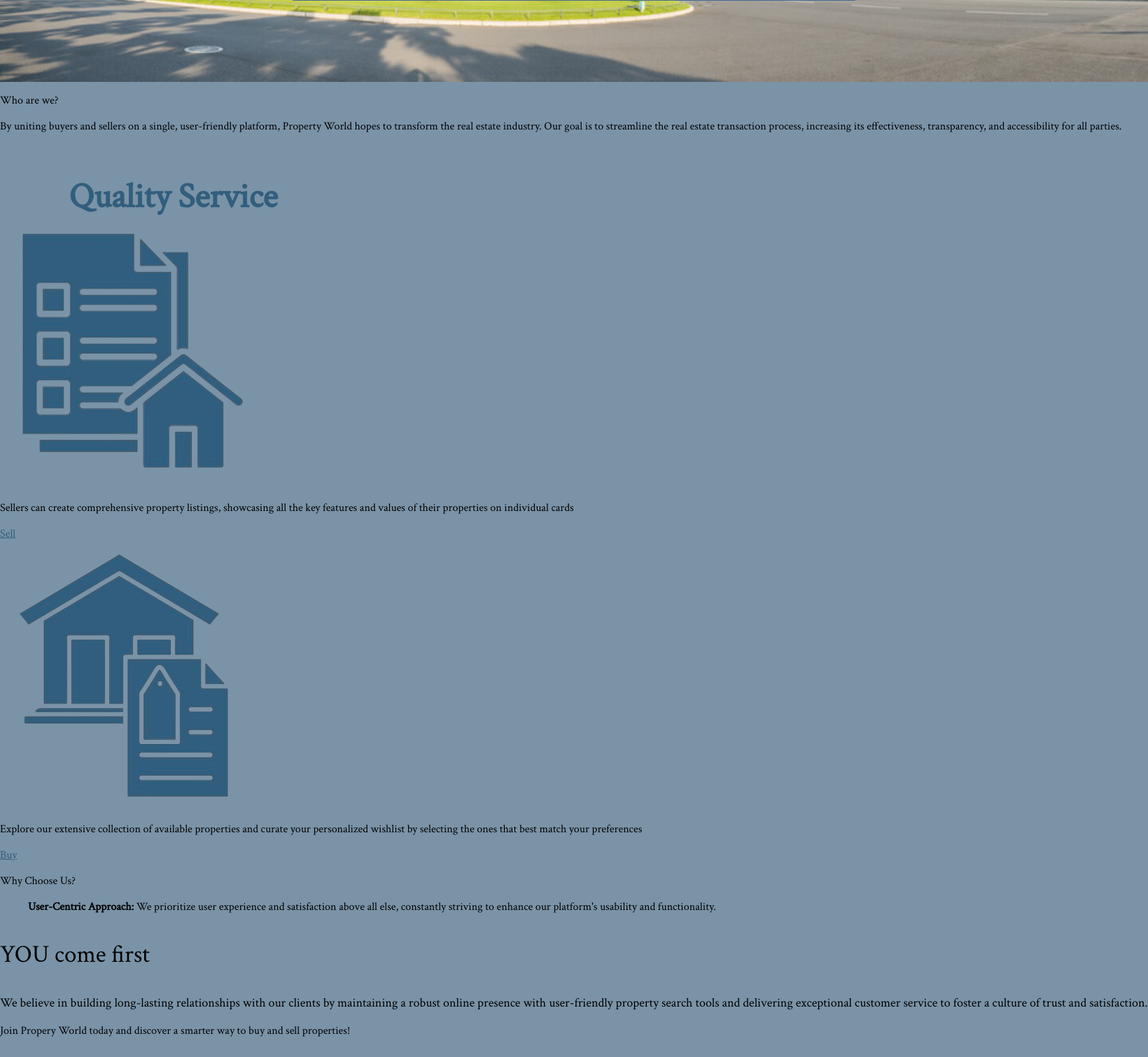
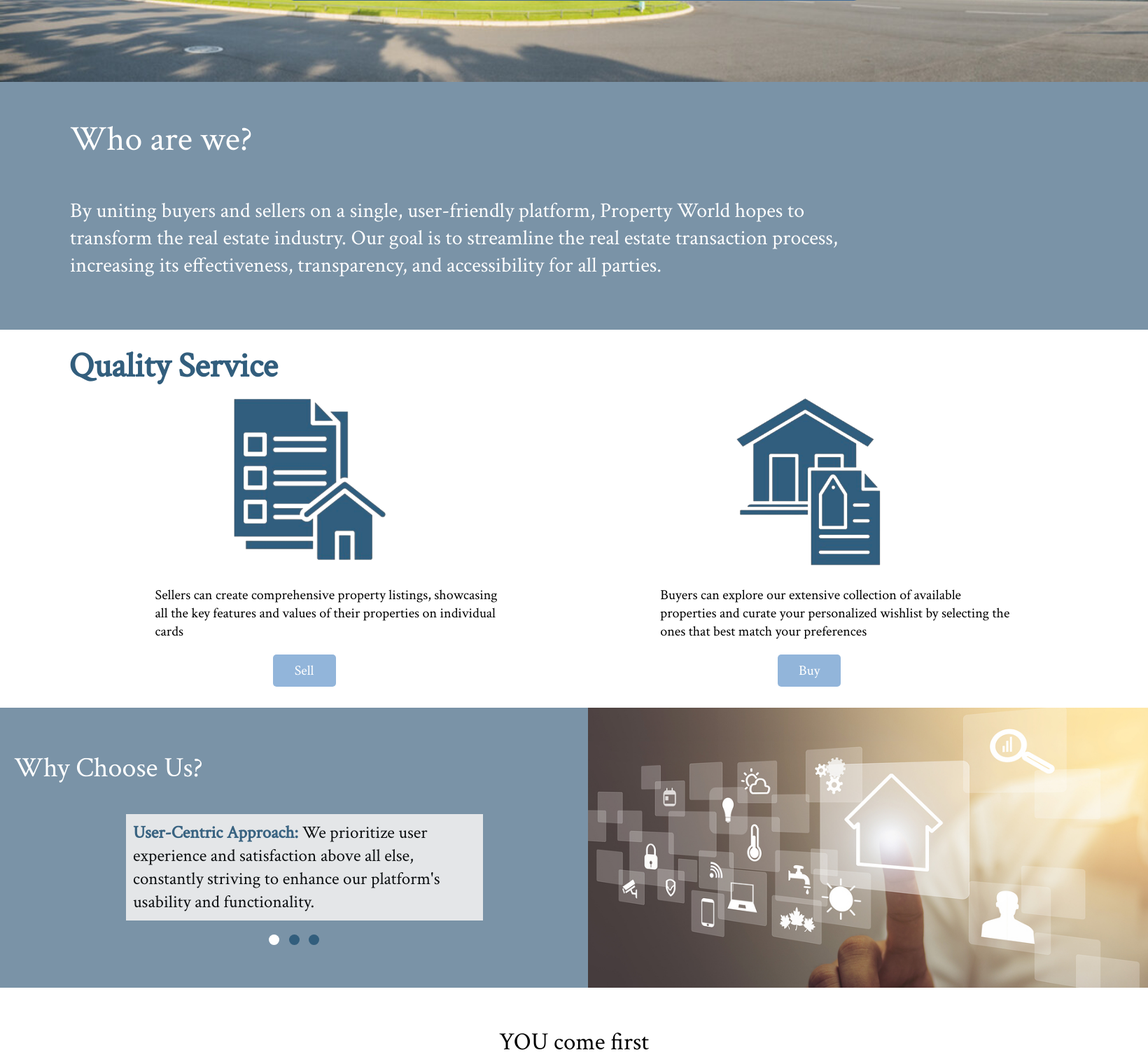
Before and after one commit to hungnguyenrhythm/CSC4370-Project3, a PHP site: page /homepage.html in a window 1640 px wide. Shown: the part 411-1921 px from the top of the page at 70% size. Run offline with PHP 8.4, Linux system fonts and the light colour scheme.

Commit message:
updates on homepage

```diff
--- a/homepage.css
+++ b/homepage.css
@@ -53,6 +53,13 @@
   margin-right: 560px;
 }
 
+.header :nth-child(3){
+  font-size: 25px;
+  text-decoration: none;
+  margin-top: 40px;
+  margin-left: -65px;
+  margin-right: 30px;
+}
 
 
 .images {
@@ -161,3 +168,242 @@
   right: 10px;
   cursor: pointer;
 }
+
+.description p:nth-child(1) {
+  color: white;
+  font-size: 50px;
+  width: 370px;
+  margin-left: 100px;
+}
+
+.description p:nth-child(2) {
+  color: white;
+  font-size: 30px;
+  width: 70%;
+  margin-left: 100px;
+
+}
+
+
+.service-header {
+  background-color: white;
+  display: flex;
+}
+
+.service-content {
+  display: flex;
+  flex-direction: row;
+  background-color: white;
+
+
+}
+
+.service-item {
+  display: flex;
+  flex-direction: column;
+  margin-left: 19%;
+  justify-content: space-evenly;
+
+}
+
+.service-item img {
+  width: 250px;
+}
+
+.service-item p {
+  margin-left: -90px;
+  width: 500px;
+  font-size: 20px;
+
+}
+
+.button {
+  display: inline-block;
+  padding: 10px 20px;
+  background-color: #92b5da;
+  text-decoration: none;
+  border-radius: 5px;
+  width: 50px;
+  text-align: center;
+  font-size: 20px;
+  color: white;
+  margin-left: 78px;
+  margin-bottom: 30px;
+  cursor: pointer;
+}
+
+.button:hover {
+  background-color: #418ad8;
+}
+
+
+.service-item a {
+  color: white;
+  text-decoration: none;
+
+}
+
+.split-content {
+  display: flex;
+  height: 400px;
+}
+
+.firsthalf {
+  flex: 1;
+  background-color: #7a93a7;
+  padding: 20px;
+}
+
+.firsthalf p {
+  font-size: 40px;
+  color: white;
+}
+
+ul {
+  list-style-type: none;
+  padding: 0;
+}
+
+li {
+  margin-bottom: 20px;
+}
+
+li div {
+  background-color: #f0f0f0;
+  padding: 10px;
+  font-size: 25px;
+  width: 490px;
+  transition: transform 0.8s ease;
+  opacity: 0.9;
+}
+
+li:hover div {
+  transform: scale(1.1);
+}
+
+li div strong {
+  color: #325e7d;
+}
+
+.featureItem {
+  display: none;
+  margin-left: 160px;
+}
+
+.dots {
+  text-align: center;
+  margin-top: 10px;
+}
+
+.dot {
+  display: inline-block;
+  width: 15px;
+  height: 15px;
+  background-color: #325e7d;
+  border-radius: 50%;
+  margin: 0 5px;
+  cursor: pointer;
+}
+
+.active {
+  background-color: white;
+}
+
+.secondhalf {
+  width: 800px;
+  height: 400px;
+  background-image: url(img/tech-realestate.jpeg);
+  background-size: cover;
+}
+
+.attract-customers {
+  background-color: white;
+  text-align: center;
+  padding: 20px;
+
+}
+
+.attract-customers :nth-child(2) {
+  width: 70%;
+  margin-left: 250px;
+}
+
+.footer {
+  background-color: #333;
+  color: #fff;
+  padding: 30px 0;
+}
+
+.footer-content {
+  display: flex;
+  justify-content: space-around;
+  flex-wrap: wrap;
+}
+
+.footer-section {
+  padding: 20px;
+}
+
+.footer-section h2 {
+  margin-bottom: 10px;
+}
+
+.footer-section ul {
+  list-style: none;
+  padding: 0;
+}
+
+.footer-section ul li {
+  margin-bottom: 10px;
+}
+
+.footer-section-links ul li a {
+  color: #fff;
+  text-decoration: none;
+}
+
+.footer-bottom {
+  background-color: #222;
+  text-align: center;
+  padding: 10px;
+  color: white;
+
+}
+
+.about {
+ position: relative;
+ margin: auto;
+ padding: 5px;
+ display: flex;
+ margin-top: 30px;
+ z-index: -1;
+}
+
+
+.about .about-text {
+ float: left;
+ font-size: 15pt;
+ width: 70%;
+ margin: 0px 30px;
+}
+
+
+.about-text h2{
+ margin-bottom: 0px;
+}
+
+
+.about-text p {
+ margin-top: 0px;
+}
+
+
+.about .about-image{
+ width: 200px;
+ height: 200px;
+ float: left;
+ margin: 0px 20px 0px 20px;
+}
+.about-image img {
+ border-radius: 50%;
+}
--- a/homepage.html
+++ b/homepage.html
@@ -19,6 +19,8 @@
         <img src="img/logo4.png" alt="Homepage">
       </a>
     </div>
+    <a href="about.html">About</a>
+
     <button id="signin-btn">Sign In</button>
 
   </nav>
@@ -90,7 +92,7 @@
     </div>
     <div class="service-item">
       <img src="img/buyer1.png">
-      <p>Explore our extensive collection of available properties and curate your personalized wishlist by selecting the
+      <p>Buyers can explore our extensive collection of available properties and curate your personalized wishlist by selecting the
         ones that best match your preferences</p>
       <a href="" class="button">Buy</a>
     </div>
@@ -136,7 +138,7 @@
     <p style="font-size: 18px">We believe in building long-lasting relationships with our clients by maintaining a
       robust online presence with user-friendly property search tools and delivering exceptional customer service to
       foster a culture of trust and satisfaction.</p>
-    <p style="margin-bottom: 70px;">Join Propery World today and discover a smarter way to buy and sell properties!</p>
+    <p style="margin-bottom: 70px;">Join Property World today and discover a smarter way to buy and sell properties!</p>
   </div>
 
   <footer class="footer">
```
Also changed, not shown: about.html (+12 -6 lines).
